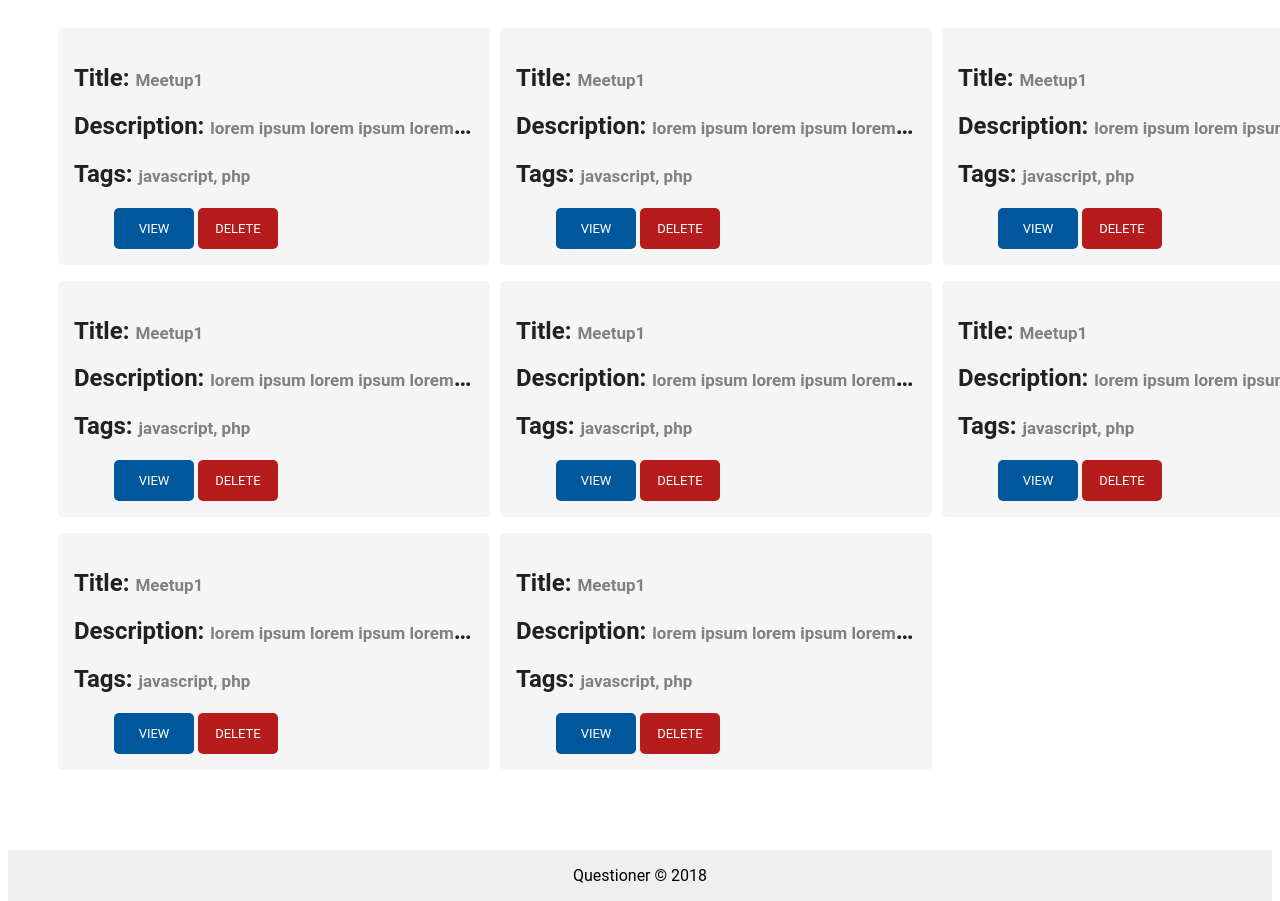
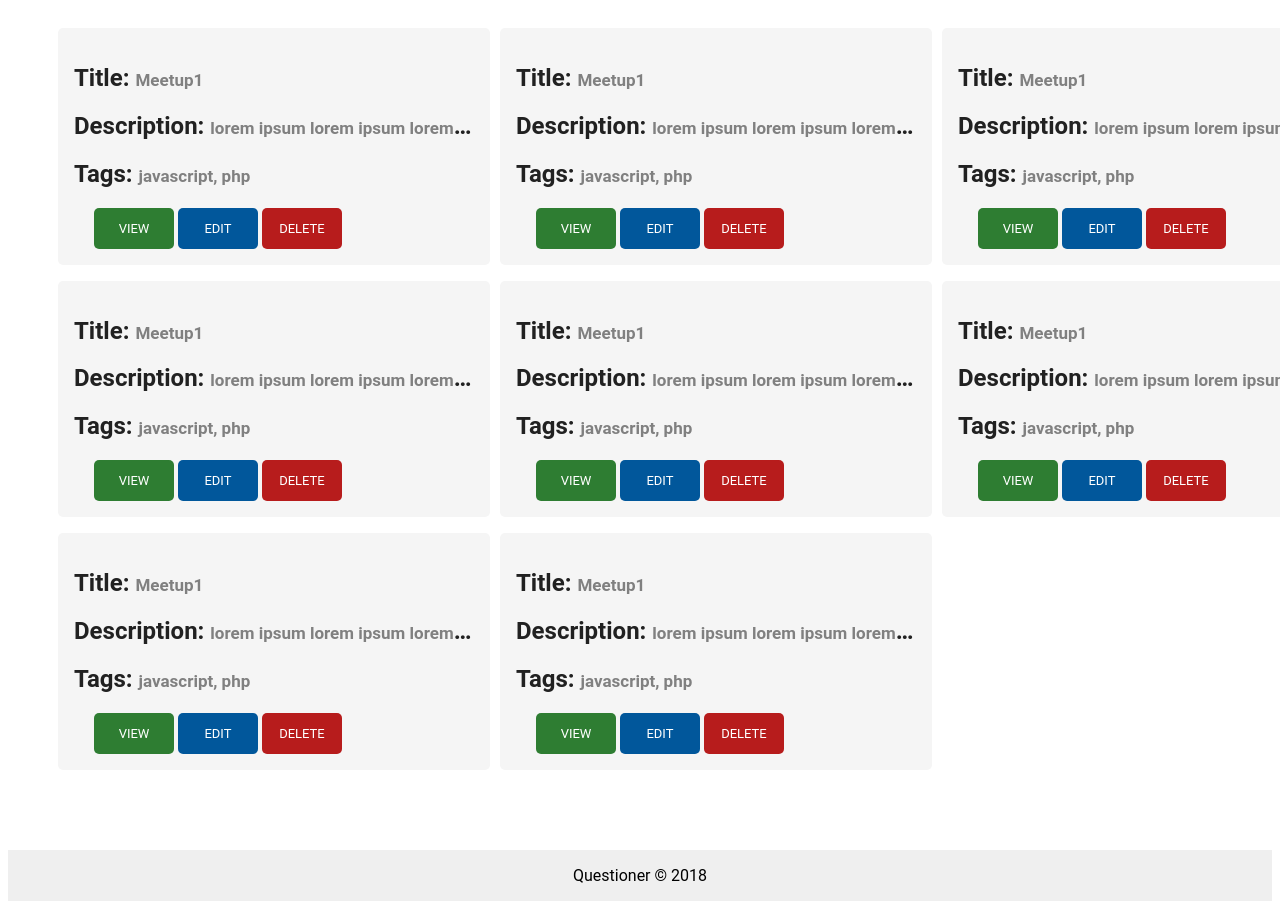
Before and after one commit to luc-tuyishime/Questioner, a website: page home.html in a window 1280 px wide. Shown: the part 160-1061 px from the top of the page. Drawn offline with Linux system fonts and the light colour scheme.

Commit message:
[feature #163238896] add an edit meetup feature for the admin

```diff
--- a/css/style.css
+++ b/css/style.css
@@ -216,6 +216,21 @@ div {
   font-family: "Roboto", sans-serif;
   text-transform: uppercase;
   outline: 0;
+  background: #2e7d32;
+  width: 20%;
+  border: 0;
+  padding: 13px;
+  color: #fff;
+  border-radius: 5px;
+  font-size: 13px;
+  cursor: pointer;
+  margin-left: 20px;
+}
+
+.btn-open-home-edit {
+  font-family: "Roboto", sans-serif;
+  text-transform: uppercase;
+  outline: 0;
   background: #01579b;
   width: 20%;
   border: 0;
@@ -224,7 +239,6 @@ div {
   border-radius: 5px;
   font-size: 13px;
   cursor: pointer;
-  margin-left: 40px;
 }
 
 .btn-delete {
@@ -491,7 +505,7 @@ hr.style-one {
     font-size: 14px;
   }
 
-  .btn-open-home {
+  /* .btn-open-home {
     font-family: "Roboto", sans-serif;
     text-transform: uppercase;
     outline: 0;
@@ -502,7 +516,7 @@ hr.style-one {
     border-radius: 5px;
     font-size: 10px;
     cursor: pointer;
-  }
+  } */
 
   .btn-delete {
     font-family: "Roboto", sans-serif;
--- a/home.html
+++ b/home.html
@@ -33,56 +33,64 @@
                <h2>Description: <span class="text-meetup">lorem ipsum lorem ipsum lorem ipsum lorem ipsum lorem ipsum lorem ipsum lorem ipsum lorem ipsum lorem ipsum lorem ipsum lorem ipsum lorem ipsum lorem ipsum lorem ipsumlorem ipsum</span></h2>
                <h2>Tags: <span class="text-meetup">javascript, php</span></h2>
                <a href="meetup1.html"><button class="btn-open-home">View</button></a>
-               <button class="btn-delete">Delete</button>
+               <a href="#"><button class="btn-open-home-edit">Edit</button></a>
+               <a href="#"><button class="btn-delete">Delete</button></a>
             </div>
             <div class="meetup-grid">
                <h2>Title: <span class="text-meetup">Meetup1</span></h2>
                <h2>Description: <span class="text-meetup">lorem ipsum lorem ipsum lorem ipsum lorem ipsum lorem ipsum lorem ipsum lorem ipsum lorem ipsum lorem ipsum lorem ipsum lorem ipsum lorem ipsum lorem ipsum lorem ipsumlorem ipsum</span></h2>
                <h2>Tags: <span class="text-meetup">javascript, php</span></h2>
                <a href="meetup1.html"><button class="btn-open-home">View</button></a>
-               <button class="btn-delete">Delete</button>
+               <a href="#"><button class="btn-open-home-edit">Edit</button></a>
+               <a href="#"><button class="btn-delete">Delete</button></a>
             </div>
             <div class="meetup-grid">
                <h2>Title: <span class="text-meetup">Meetup1</span></h2>
                <h2>Description: <span class="text-meetup">lorem ipsum lorem ipsum lorem ipsum lorem ipsum lorem ipsum lorem ipsum lorem ipsum lorem ipsum lorem ipsum lorem ipsum lorem ipsum lorem ipsum lorem ipsum lorem ipsumlorem ipsum</span></h2>
                <h2>Tags: <span class="text-meetup">javascript, php</span></h2>
                <a href="meetup1.html"><button class="btn-open-home">View</button></a>
-               <button class="btn-delete">Delete</button>
+               <a href="#"><button class="btn-open-home-edit">Edit</button></a>
+               <a href="#"><button class="btn-delete">Delete</button></a>
             </div>
             <div class="meetup-grid">
                <h2>Title: <span class="text-meetup">Meetup1</span></h2>
                <h2>Description: <span class="text-meetup">lorem ipsum lorem ipsum lorem ipsum lorem ipsum lorem ipsum lorem ipsum lorem ipsum lorem ipsum lorem ipsum lorem ipsum lorem ipsum lorem ipsum lorem ipsum lorem ipsumlorem ipsum</span></h2>
                <h2>Tags: <span class="text-meetup">javascript, php</span></h2>
                <a href="meetup1.html"><button class="btn-open-home">View</button></a>
-               <button class="btn-delete">Delete</button>
+               <a href="#"><button class="btn-open-home-edit">Edit</button></a>
+               <a href="#"><button class="btn-delete">Delete</button></a>
             </div>
             <div class="meetup-grid">
                <h2>Title: <span class="text-meetup">Meetup1</span></h2>
                <h2>Description: <span class="text-meetup">lorem ipsum lorem ipsum lorem ipsum lorem ipsum lorem ipsum lorem ipsum lorem ipsum lorem ipsum lorem ipsum lorem ipsum lorem ipsum lorem ipsum lorem ipsum lorem ipsumlorem ipsum</span></h2>
                <h2>Tags: <span class="text-meetup">javascript, php</span></h2>
                <a href="meetup1.html"><button class="btn-open-home">View</button></a>
-               <button class="btn-delete">Delete</button>
+               <a href="#"><button class="btn-open-home-edit">Edit</button></a>
+               <a href="#"><button class="btn-delete">Delete</button></a>
             </div>
             <div class="meetup-grid">
                <h2>Title: <span class="text-meetup">Meetup1</span></h2>
                <h2>Description: <span class="text-meetup">lorem ipsum lorem ipsum lorem ipsum lorem ipsum lorem ipsum lorem ipsum lorem ipsum lorem ipsum lorem ipsum lorem ipsum lorem ipsum lorem ipsum lorem ipsum lorem ipsumlorem ipsum</span></h2>
                <h2>Tags: <span class="text-meetup">javascript, php</span></h2>
                <a href="meetup1.html"><button class="btn-open-home">View</button></a>
-               <button class="btn-delete">Delete</button>
+               <a href="#"><button class="btn-open-home-edit">Edit</button></a>
+               <a href="#"><button class="btn-delete">Delete</button></a>
             </div>
             <div class="meetup-grid">
                <h2>Title: <span class="text-meetup">Meetup1</span></h2>
                <h2>Description: <span class="text-meetup">lorem ipsum lorem ipsum lorem ipsum lorem ipsum lorem ipsum lorem ipsum lorem ipsum lorem ipsum lorem ipsum lorem ipsum lorem ipsum lorem ipsum lorem ipsum lorem ipsumlorem ipsum</span></h2>
                <h2>Tags: <span class="text-meetup">javascript, php</span></h2>
                <a href="meetup1.html"><button class="btn-open-home">View</button></a>
-               <button class="btn-delete">Delete</button>
+               <a href="#"><button class="btn-open-home-edit">Edit</button></a>
+               <a href="#"><button class="btn-delete">Delete</button></a>
             </div>
             <div class="meetup-grid">
                <h2>Title: <span class="text-meetup">Meetup1</span></h2>
                <h2>Description: <span class="text-meetup">lorem ipsum lorem ipsum lorem ipsum lorem ipsum lorem ipsum lorem ipsum lorem ipsum lorem ipsum lorem ipsum lorem ipsum lorem ipsum lorem ipsum lorem ipsum lorem ipsumlorem ipsum</span></h2>
                <h2>Tags: <span class="text-meetup">javascript, php</span></h2>
                <a href="meetup1.html"><button class="btn-open-home">View</button></a>
-               <button class="btn-delete">Delete</button>
+               <a href="#"><button class="btn-open-home-edit">Edit</button></a>
+               <a href="#"><button class="btn-delete">Delete</button></a>
             </div>
          </div>
       </main>
```
